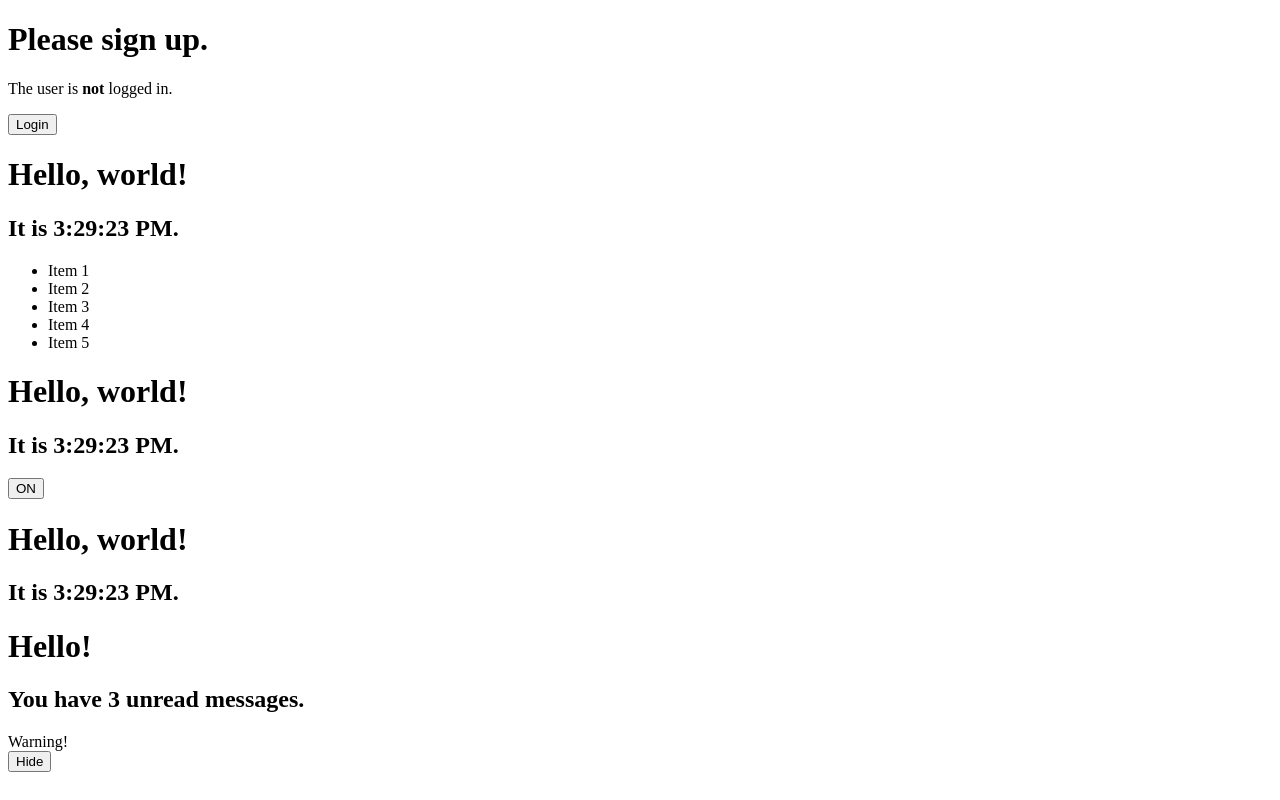
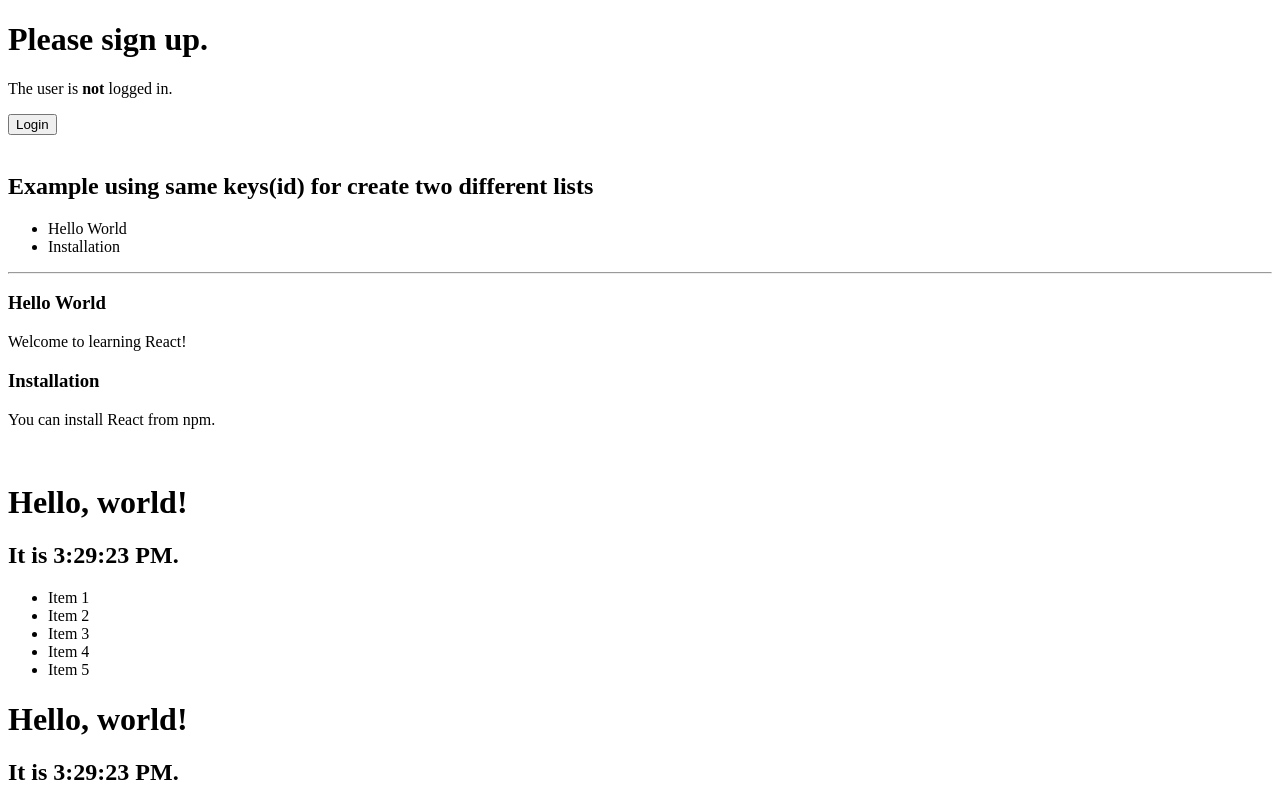
Before and after one commit to duza/test_react_project, a React (Create React App) app in the folder hello-world/: page / in a window 1280 px wide. Shown: the top 800 px of the page. Built offline with nearby package versions, Linux system fonts and the light colour scheme.

Commit message:
Added example of using same keys for creating two different lists from one array of objects.

```diff
--- a/hello-world/src/index.js
+++ b/hello-world/src/index.js
@@ -2,6 +2,43 @@
 import ReactDOM from 'react-dom';
 //import App from './App';
 //import './index.css';
+
+function Blog(props) {
+  const header = (
+    <h2>Example using same keys(id)
+       for create two different lists</h2>
+  );
+  const sidebar = (
+    <ul>
+      {props.posts.map((post) =>
+        <li key={post.id}>
+          {post.title}
+        </li>
+      )}
+    </ul>
+  );
+  const content = props.posts.map((post) =>
+    <div key={post.id}>
+      <h3>{post.title}</h3>
+      <p>{post.content}</p>
+    </div>
+  );
+  return (
+    <div>
+      <br />
+      {header}
+      {sidebar}
+      <hr />
+      {content}
+      <br />
+    </div>
+  );
+}
+
+const posts = [
+  {id: 1, title: 'Hello World', content: 'Welcome to learning React!'},
+  {id: 2, title: 'Installation', content: 'You can install React from npm.'}
+];
 
 function ListItem(props) {
   // Correct. There is no need to specify the key here:
@@ -153,6 +190,7 @@
   return (
     <div>
     <LoginControl />
+    <Blog posts={posts} />
     <Clock />
     <NumberList numbers={numbers} />
     <Clock />
```
